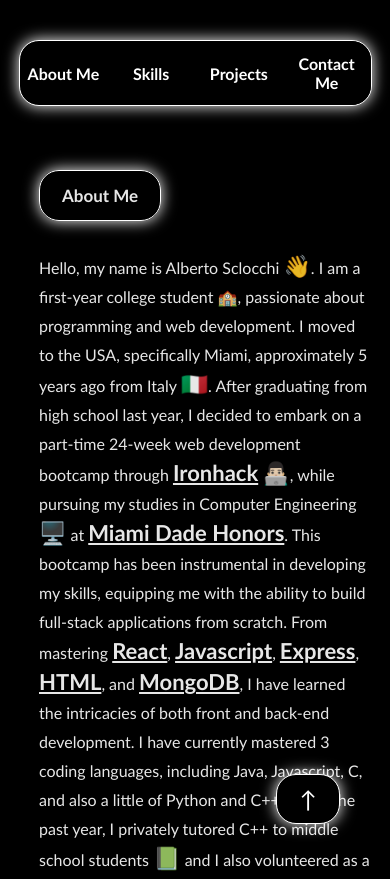
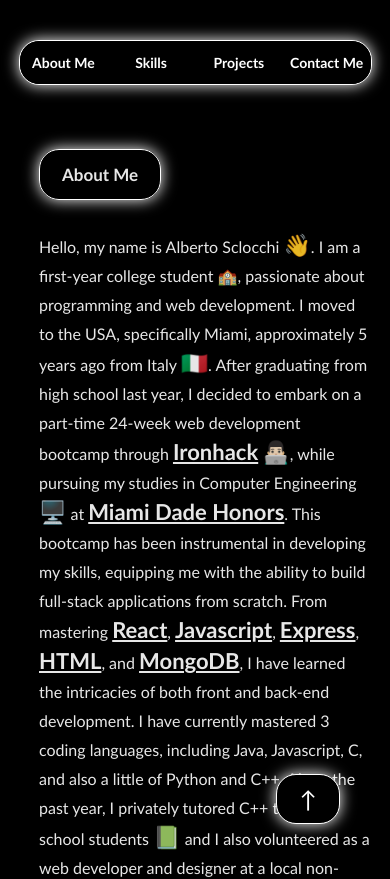
Before and after one commit to alberto-sclocchi/portfolio-website-client, a React (Create React App) app: page / in a window 390 px wide. Shown: the top 879 px of the page. Built offline with nearby package versions, Linux system fonts and the light colour scheme.

Commit message:
update nav bar style and change cool gif

```diff
--- a/src/App.css
+++ b/src/App.css
@@ -375,7 +375,7 @@ nav{
 }
 
 #contact-me img{
-  width: 30vw;
+  width: 20vw;
 
 }
 
@@ -463,7 +463,7 @@ footer{
 
   nav {
     width: 90vw;
-    font-size: 0.8em;
+    font-size: 0.7em;
     position: sticky;
     top: 40px;
     margin-bottom: 50px;
@@ -471,7 +471,7 @@ footer{
 
   .nav-link{
     padding: 13px 5px;
-    width: 30vw;
+    width: 20vw;
   }
 
   .section-title{
@@ -501,7 +501,7 @@ footer{
     width: 5vw;
   }
   .profile-img img{
-    width: 65vw;
+    width: 70vw;
   }
 
   .profile-img{
@@ -593,4 +593,8 @@ footer{
   footer{
     width: 70vw;
   }
+
+  .phone-img{
+    width: 10vw;
+  }
 }
```
Also changed, not shown: src/images/cool-effect.gif.
